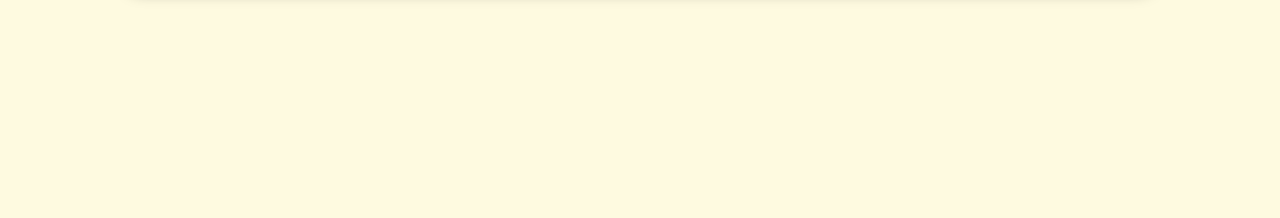
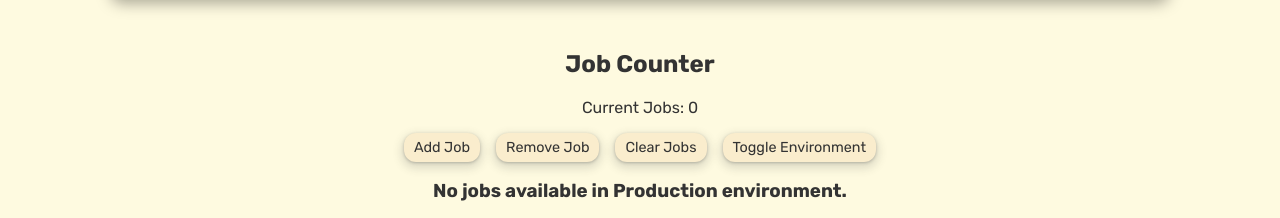
Before and after one commit to markp121/react-app, a React (Create React App) app: page / in a window 1280 px wide. Shown: the part 1450-1668 px from the top of the page. Before the commit the page ends 1469 px from the top, so only its background shows below. Built offline with nearby package versions, Linux system fonts and the light colour scheme.

Commit message:
Added a job counter component

```diff
--- a/src/App.js
+++ b/src/App.js
@@ -2,6 +2,7 @@ import React from "react";
 import "./Sass/app.scss";
 import ProfileCard from "./Components/ProfileCard";
 import JobBoard from "./Components/JobBoard";
+import JobCounter from "./Components/JobCounter";
 
 const App = () => {
   const profiles = [
@@ -101,6 +102,7 @@ const App = () => {
           </li>
         ))}
       </ul>
+      <JobCounter />
     </div>
   );
 };
--- /dev/null
+++ b/src/Components/JobCounter.jsx
@@ -0,0 +1,67 @@
+import { useState } from "react";
+
+const JobCounter = () => {
+  const [env, setEnv] = useState("Production");
+  const [jobCount, setJobCount] = useState(0);
+  const [message, setMessage] = useState(
+    `No jobs available in ${env} environment.`,
+  );
+  let nextCount = jobCount;
+  let newEnv = env;
+
+  const handleAddJob = () => {
+    nextCount = jobCount + 1;
+    setJobCount(nextCount);
+    displayMessage(nextCount);
+  };
+
+  const handleRemoveJob = () => {
+    nextCount = jobCount - 1;
+    if (nextCount < 0) {
+      return displayMessage(nextCount);
+    } else {
+      setJobCount(nextCount);
+    }
+    displayMessage(nextCount);
+  };
+
+  const handleClearJobs = () => {
+    nextCount = 0;
+    setJobCount(nextCount);
+    displayMessage(nextCount);
+  };
+
+  const handleToggleEnv = () => {
+    newEnv = env === "Production" ? "UAT" : "Production";
+    setEnv(newEnv);
+    displayMessage();
+  };
+
+  const displayMessage = () => {
+    if (nextCount === 0) {
+      setMessage(`No jobs available in ${newEnv} environment.`);
+    } else if (nextCount > 0 && nextCount <= 5) {
+      setMessage(`Few jobs available ${newEnv} environment.`);
+    } else if (nextCount > 5) {
+      setMessage(`Many jobs available ${newEnv} environment.`);
+    } else if (nextCount < 0) {
+      setMessage("Cannot have negative Jobs!");
+    }
+  };
+
+  return (
+    <div className="job-counter-container">
+      <h2>Job Counter</h2>
+      <p>Current Jobs: {jobCount}</p>
+      <div className="job-counter-buttons">
+        <button onClick={handleAddJob}>Add Job</button>
+        <button onClick={handleRemoveJob}>Remove Job</button>
+        <button onClick={handleClearJobs}>Clear Jobs</button>
+        <button onClick={handleToggleEnv}>Toggle Environment</button>
+      </div>
+      <h3>{message}</h3>
+    </div>
+  );
+};
+
+export default JobCounter;
--- /dev/null
+++ b/src/Sass/Components/_jobcounter.scss
@@ -0,0 +1,45 @@
+@use '../variables';
+
+.job-counter-container {
+  text-align: center;
+}
+
+.job-counter-buttons {
+  display: inline-flex;
+  gap: 1rem;
+
+  button {
+    background-color: variables.$buttonAlt;
+    border-radius: 12px;
+    border: solid 2px transparent;
+    color: variables.$fontColour;
+    cursor: pointer;
+    font-family: variables.$font;
+    font-size: 0.9rem;
+    padding: 0.25rem 0.5rem;
+    box-shadow: rgba(60, 64, 67, 0.3) 0 1px 3px 0, rgba(60, 64, 67, 0.15) 0 4px 8px 3px;
+    transition: box-shadow 280ms cubic-bezier(.4, 0, .2, 1);
+    user-select: none;
+
+    &:not(:disabled):hover {
+      background: #F6F9FE;
+      color: #174ea6;
+      box-shadow: rgba(60, 64, 67, 0.3) 0 2px 3px 0, rgba(60, 64, 67, 0.15) 0 6px 10px 4px;
+    }
+
+    &:not(:disabled):active {
+      box-shadow: rgba(60, 64, 67, 0.3) 0 4px 4px 0, rgba(60, 64, 67, 0.15) 0 8px 12px 6px;
+      outline: none;
+    }
+
+    &:not(:disabled):focus {
+      outline: none;
+      border: 2px solid #4285f4;
+    }
+
+    &:disabled {
+      opacity: 0.2;
+      cursor: not-allowed;
+    }
+  }
+}
--- a/src/Sass/_elements.scss
+++ b/src/Sass/_elements.scss
@@ -2,7 +2,7 @@
 
 body {
   font-family: variables.$font;
-  color: variables.$font;
+  color: variables.$fontColour;
   background-color: variables.$primary;
   padding: 0;
   margin: 0;
--- a/src/Sass/_variables.scss
+++ b/src/Sass/_variables.scss
@@ -1,5 +1,5 @@
-$font: sans-serif;
-$text: #333;
+$font: "Rubik", sans-serif;
+$fontColour: #333;
 $primary: #FEFAE0;
 $secondary: #CCD5AE;
 $tertiary: #E9EDC9;
--- a/src/Sass/app.scss
+++ b/src/Sass/app.scss
@@ -1,3 +1,6 @@
 @use './elements';
 @use './Components/profilecard';
 @use './Components/jobboard';
+@use './Components/jobcounter';
+
+@import url('https://fonts.googleapis.com/css2?family=Rubik:ital,wght@0,300..900;1,300..900&display=swap');
```
